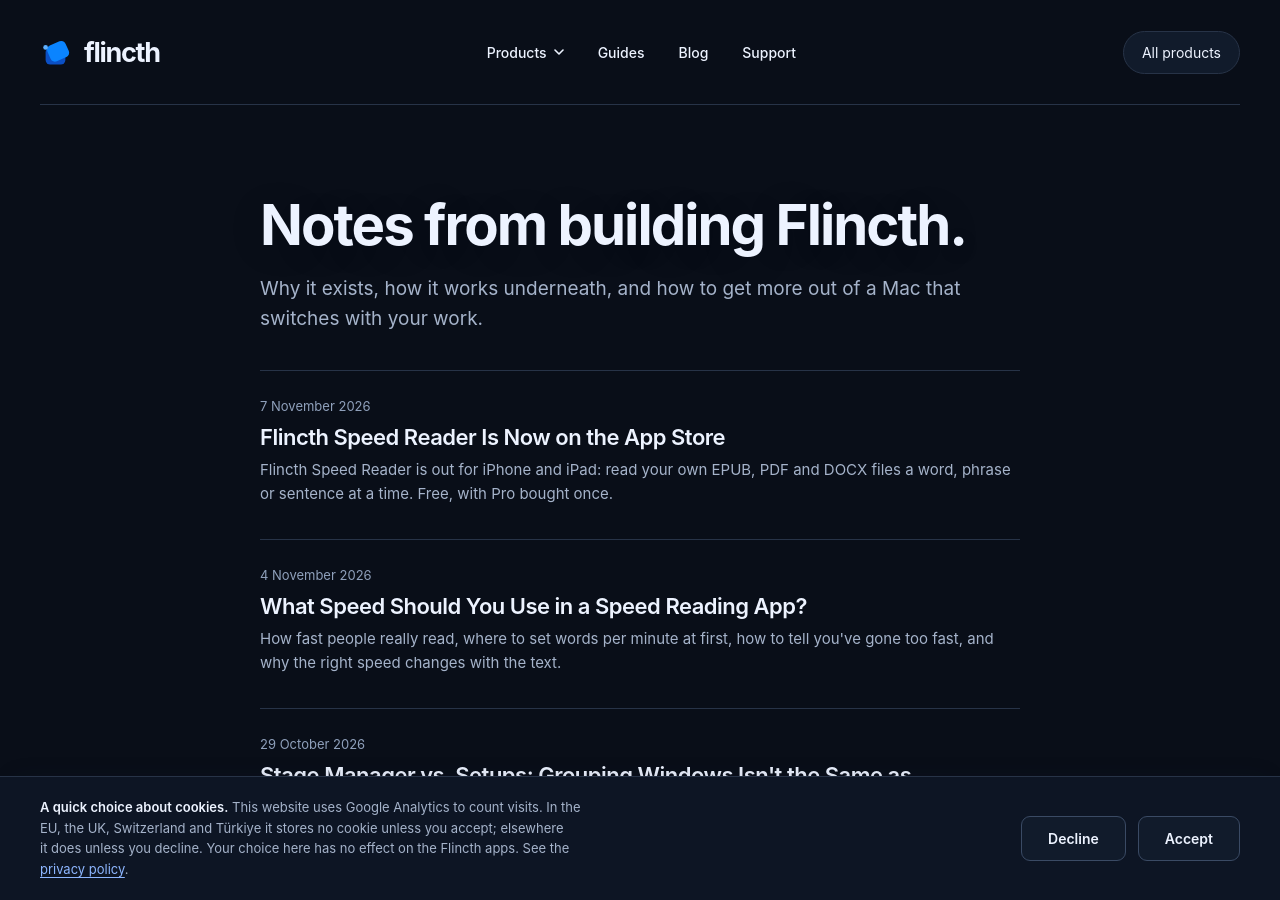
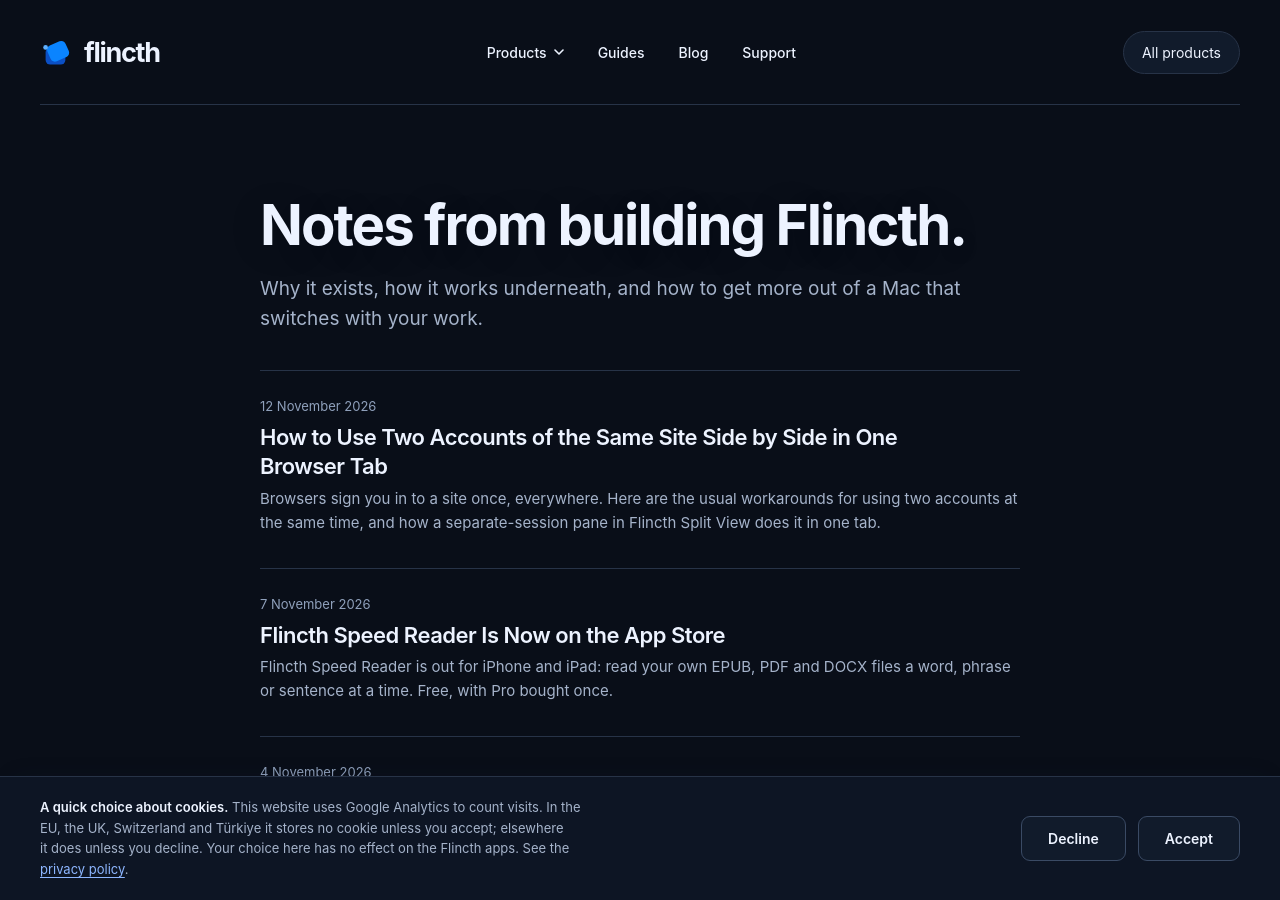
Before and after one commit to safakveziran/flincth-website, a Jekyll site: the page built from blog/index.html, in a window 1280 px wide and 900 px high. Built offline with Jekyll 4.4.1, drawn with Linux system fonts in a browser that asks for light colours; part of the change alters nothing that is shown.

Commit message:
Add a blog post on using two accounts of one site side by side
Why browsers sign you in once, the usual workarounds, and how Split
View's separate-session pane (1.0.3) shows a second account next to the
first in one tab, with its limits. Behaviour matches the separate-session
guide and the extension source.

Co-Authored-By: Claude Opus 5.5 <noreply@anthropic.com>
Claude-Session: https://claude.ai/code/session_01M3uh5cjE8XtsJZc7RwVZHH

```diff
--- /dev/null
+++ b/_posts/2026-11-12-two-accounts-of-the-same-site-side-by-side.md
@@ -0,0 +1,90 @@
+---
+title: "How to Use Two Accounts of the Same Site Side by Side in One Browser Tab"
+seo_title: "Two Accounts of the Same Site Side by Side in One Tab"
+description: "Browsers sign you in to a site once, everywhere. Here are the usual workarounds for using two accounts at the same time, and how a separate-session pane in Flincth Split View does it in one tab."
+product: split-view
+og_image: /assets/og-extension.png
+og_image_alt: og_image_alt
+---
+
+You have a work account and a personal account on the same site. Or a client's account and your own. Or you want to see your own site as a signed-out visitor while you edit it as an admin.
+
+And your browser lets you be one of those people at a time.
+
+This post explains why, the usual ways around it, and the one we added to [Flincth Split View](/browser/split-view/) in version 1.0.3: a pane with its own separate session, next to your normal one, in the same tab.
+
+---
+
+## Why your browser signs you in once
+
+When you sign in to a site, it gives your browser a cookie: a small note that says "this is you". Your browser sends that note back with every request to the site, from every tab and every window.
+
+That's what makes the web convenient. Sign in once, and you're signed in everywhere.
+
+It's also why a second account is awkward. Two tabs of the same site share the same cookie, so they're the same person. Sign in as someone else in one tab, and the other tab usually follows.
+
+---
+
+## The usual workarounds
+
+There are a few, and each one has a cost.
+
+**The site's own account switcher.** Some big services let you add several accounts and switch between them. It works well where it exists, but only on that site, and many sites don't offer it.
+
+**A private window.** An incognito or private window starts without your cookies, so you can sign in as someone else there. But it's a separate window to arrange next to the first, and you start from scratch every time you open one.
+
+**A second browser profile.** Chrome and Edge profiles keep completely separate cookies, extensions and history. They're the most thorough option, and the heaviest: a whole second browser window with its own setup, just to hold one extra account.
+
+**Firefox containers.** Firefox's Multi-Account Containers extension gives individual tabs their own cookies. It's a good answer in Firefox, but you're still flipping between tabs.
+
+All of them give you the second account in another window or another tab. None of them puts both accounts in front of you at once.
+
+---
+
+## A separate session in a pane
+
+Flincth Split View divides one browser tab into panes, with a site in each. Normally every pane uses your browser's sign-in, just like a tab: if you're signed in to a site, you're signed in to it in the pane too.
+
+**Separate session** changes that for one pane. Hover over the pane, click the button with a person and a cross in its toolbar, and the pane reloads without your existing logins. A line under the toolbar says *Separate session · Uses a different login from your browser*. Sign in there with the other account.
+
+Now the two accounts sit side by side: your usual one in one pane, the other one in the next. Save the arrangement as a workspace, and it's one click or one shortcut away next time.
+
+Some ways to use it:
+
+- **Work and personal** accounts of the same tool, both visible.
+- **Your account and a client's**, when you manage something for someone else.
+- **Admin and visitor.** Edit your shop, blog or app as an admin in one pane, and see what a signed-out visitor sees in the next.
+- **Two test accounts** of something you're building, to watch one user's action appear for the other.
+
+Click the same button again, and the pane goes back to your normal session.
+
+---
+
+## How it works, and what it doesn't do
+
+Chrome and Edge can load a frame without the browser's stored cookies and with a temporary storage of its own. Flincth asks the browser to load the pane that way. The browser does the separating; Flincth never reads, copies or moves a site's cookies to do it.
+
+That design has a few consequences worth knowing:
+
+- **It isn't incognito.** The pane's address is saved with your workspace, as with any pane, and history suggestions keep working.
+- **It lasts until the Flincth tab reloads.** Reload the tab or restart the browser, and you'll sign in again. Nothing from the separate session is kept.
+- **Panes of the same site share it.** Two separate-session panes showing the same site in one workspace see the same session, so you get two accounts, not three.
+- **Pop-ups are blocked.** Sites that sign you in through a pop-up window won't work in a separate-session pane.
+- **It stays in the pane.** While it's on, the pane can't be opened as a window or in a tab, because the session can't go with it.
+- **The site has to show in a pane.** The button appears only on panes that show their site inside the pane, and only for web addresses. A site that refuses to be shown inside another page can't use it. We wrote about [why some sites go blank in a split screen](/blog/why-some-websites-go-blank-in-a-split-screen).
+
+**Firefox** doesn't support separate sessions inside a pane, so the button doesn't appear there. If you import a workspace from Chrome or Edge that has a separate-session pane, Firefox shows **Use browser session** in that pane instead; click it to load the site normally.
+
+---
+
+## What Flincth keeps, and what it doesn't
+
+Flincth Split View collects no data and makes no network requests of its own. Your workspaces and the addresses in your panes are stored in your browser, on your device. The accounts you sign in to in a separate-session pane are between you, the site and your browser; Flincth never sees the passwords or cookies.
+
+---
+
+## Try it
+
+Flincth Split View is free for Chrome, Microsoft Edge and Firefox. Pick your browser on the [Split View page](/browser/split-view/), and see the step-by-step guide for [using a separate session in a pane](/guides/chrome/separate-session-in-a-pane) in Chrome, or [in Edge](/guides/edge/separate-session-in-a-pane).
+
+If there's a site you use with two accounts every day, I'd like to know which one, and whether it works for you in a separate-session pane.
--- a/blog/index.html
+++ b/blog/index.html
@@ -4,7 +4,7 @@ title: Blog | Flincth
 description: "Notes on building Flincth: why each app exists, how it works underneath, and how to get more out of your Mac, browser and reading."
 ref: blog
 sitemap:
-  lastmod: 2026-11-04
+  lastmod: 2026-11-12
   changefreq: weekly
   priority: 0.6
 ---
```
